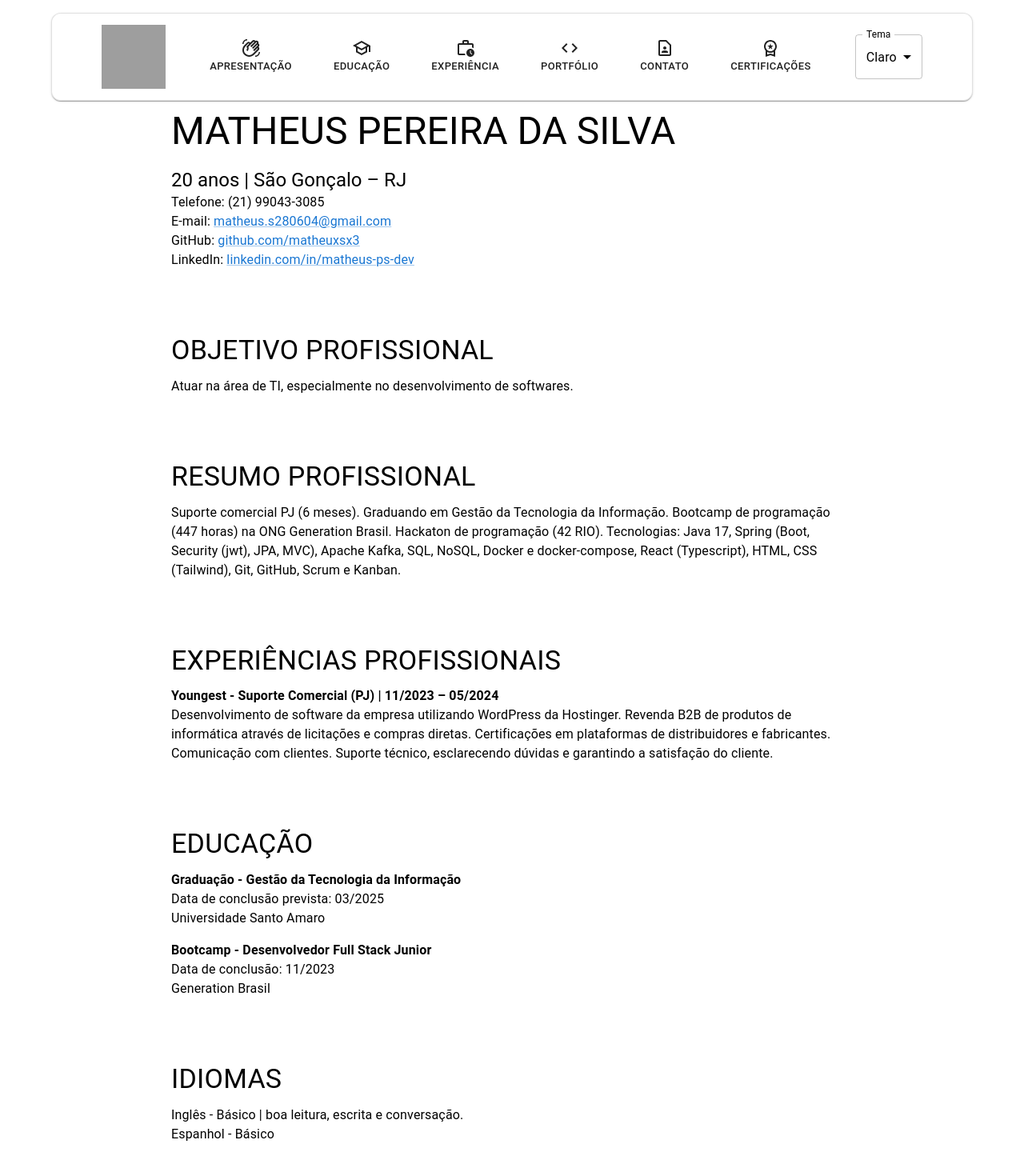
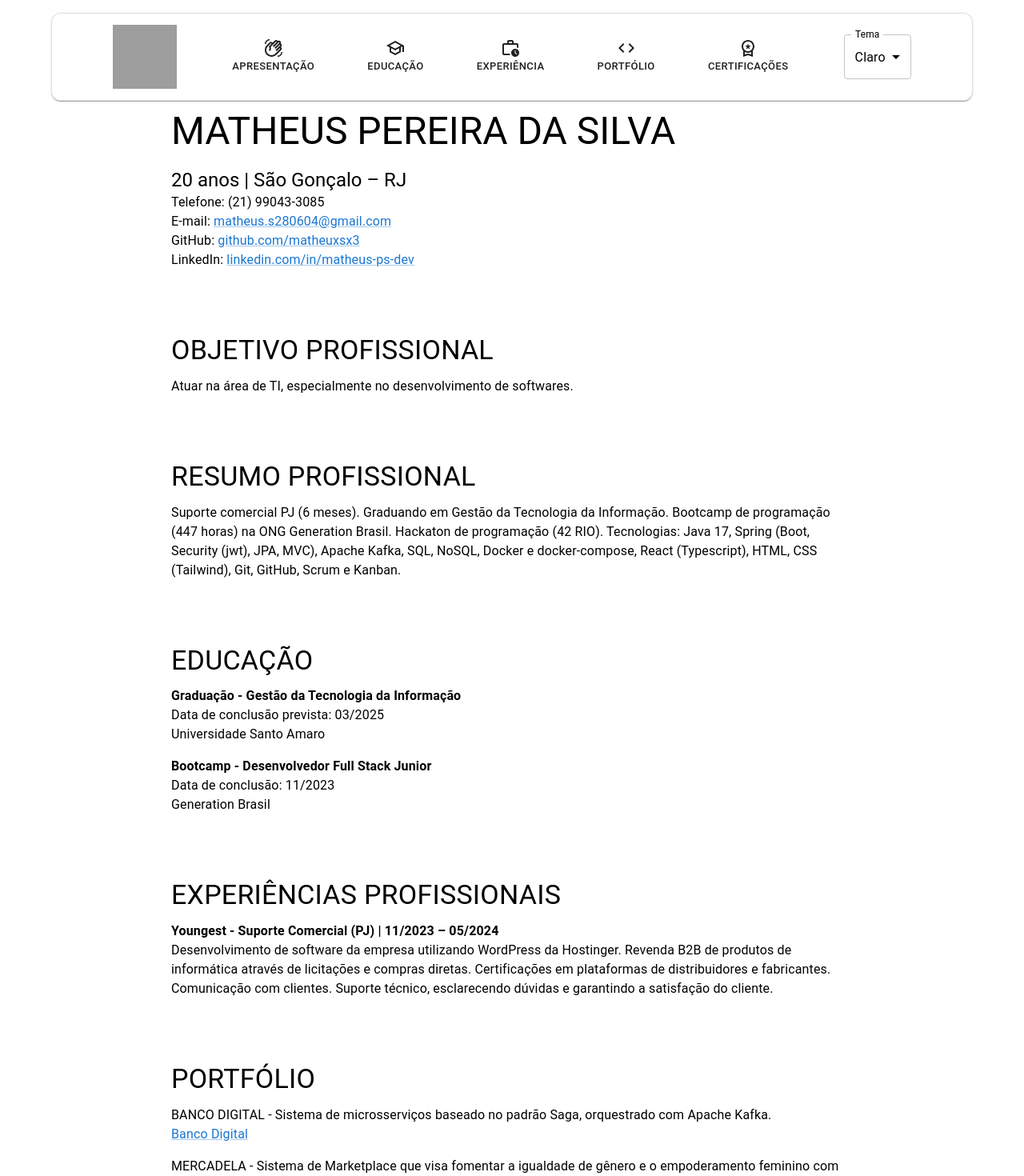
Before and after one commit to matheuxsx3/cv_matheus, a React (Vite) app: page / in a window 1280 px wide. Shown: the top 1470 px of the page at 80% size. Built offline with nearby package versions, Linux system fonts and the light colour scheme; grey boxes are pictures that could not be loaded.

Commit message:
Refactor section order in AboutMe component and remove unused code

```diff
--- a/src/components/aboutMe/AboutMe.tsx
+++ b/src/components/aboutMe/AboutMe.tsx
@@ -111,33 +111,6 @@ export default function App() {
         </Box>
       </motion.section>
 
-      {/* Experiências Profissionais */}
-      <motion.section
-        id="experiencia"
-        initial="hidden"
-        whileInView="visible"
-        viewport={{ once: true }}
-        transition={{ duration: 0.5, delay: 0.6 }}
-        variants={sectionVariants}
-      >
-        <Box sx={{ my: 10 }}>
-          <Typography variant="h4" component="h2" gutterBottom>
-            EXPERIÊNCIAS PROFISSIONAIS
-          </Typography>
-          <Typography variant="body1" component="p">
-            <strong>
-              Youngest - Suporte Comercial (PJ) | 11/2023 – 05/2024
-            </strong>{" "}
-            <br />
-            Desenvolvimento de software da empresa utilizando WordPress da
-            Hostinger. Revenda B2B de produtos de informática através de
-            licitações e compras diretas. Certificações em plataformas de
-            distribuidores e fabricantes. Comunicação com clientes. Suporte
-            técnico, esclarecendo dúvidas e garantindo a satisfação do cliente.
-          </Typography>
-        </Box>
-      </motion.section>
-
       {/* Educação */}
       <motion.section
         id="educacao"
@@ -165,22 +138,29 @@ export default function App() {
         </Box>
       </motion.section>
 
-      {/* Idiomas */}
+      {/* Experiências Profissionais */}
       <motion.section
-        id="idiomas"
+        id="experiencia"
         initial="hidden"
         whileInView="visible"
         viewport={{ once: true }}
-        transition={{ duration: 0.5, delay: 1.0 }}
+        transition={{ duration: 0.5, delay: 0.6 }}
         variants={sectionVariants}
       >
         <Box sx={{ my: 10 }}>
           <Typography variant="h4" component="h2" gutterBottom>
-            IDIOMAS
+            EXPERIÊNCIAS PROFISSIONAIS
           </Typography>
           <Typography variant="body1" component="p">
-            Inglês - Básico | boa leitura, escrita e conversação. <br />
-            Espanhol - Básico
+            <strong>
+              Youngest - Suporte Comercial (PJ) | 11/2023 – 05/2024
+            </strong>{" "}
+            <br />
+            Desenvolvimento de software da empresa utilizando WordPress da
+            Hostinger. Revenda B2B de produtos de informática através de
+            licitações e compras diretas. Certificações em plataformas de
+            distribuidores e fabricantes. Comunicação com clientes. Suporte
+            técnico, esclarecendo dúvidas e garantindo a satisfação do cliente.
           </Typography>
         </Box>
       </motion.section>
--- a/src/components/navigation/ImageModal.tsx
+++ b/src/components/navigation/ImageModal.tsx
@@ -10,7 +10,7 @@ export default function ImageModal() {
     <>
       <Button onClick={handleModalOpen}>
         <img
-          className="w-20 h-20"
+          className=" w-20 h-20"
           src="https://github.com/matheuxsx3/cv_matheus/blob/main/conteudo/NoBgMatheus.png?raw=true"
           alt="image of Matheus Pereira da Silva"
         />
--- a/src/components/navigation/Nav.tsx
+++ b/src/components/navigation/Nav.tsx
@@ -46,8 +46,11 @@ export default function Nav() {
   // Função para navegar até a seção ao clicar em um botão
   const handleScrollToSection = (id: string) => {
     const section = document.getElementById(id);
+    const navbarHeight = 140; // Ajusta o valor conforme a altura da navbar
+
     if (section) {
-      section.scrollIntoView({ behavior: "smooth" });
+      const sectionPosition = section.offsetTop - navbarHeight; // Define um deslocamento para evitar sobreposição
+      window.scrollTo({ top: sectionPosition, behavior: "smooth" });
     }
   };
 
@@ -99,6 +102,7 @@ export default function Nav() {
                   <WavingHandOutlinedIcon />
                   <span>Apresentação</span>
                 </Button>
+
                 <Button
                   variant="text"
                   size="small"
@@ -130,17 +134,6 @@ export default function Nav() {
                 >
                   <CodeOutlinedIcon />
                   <span>Portfólio</span>
-                </Button>
-
-                <Button
-                  variant="text"
-                  size="small"
-                  className="flex flex-col items-center"
-                  sx={{ color: theme.palette.text.primary }}
-                  onClick={() => handleScrollToSection("contato")}
-                >
-                  <ContactPageOutlinedIcon />
-                  <span>Contato</span>
                 </Button>
 
                 <Button
@@ -202,6 +195,7 @@ export default function Nav() {
                   >
                     Apresentação
                   </MenuItem>
+
                   <MenuItem
                     onClick={() => {
                       handleScrollToSection("educacao");
@@ -226,14 +220,7 @@ export default function Nav() {
                   >
                     Portfólio
                   </MenuItem>
-                  <MenuItem
-                    onClick={() => {
-                      handleScrollToSection("contato");
-                      toggleDrawer(false)();
-                    }}
-                  >
-                    Contato
-                  </MenuItem>
+
                   <MenuItem
                     onClick={() => {
                       handleScrollToSection("certificacoes");
```
